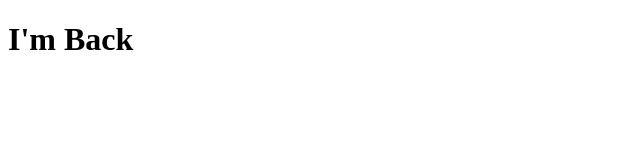
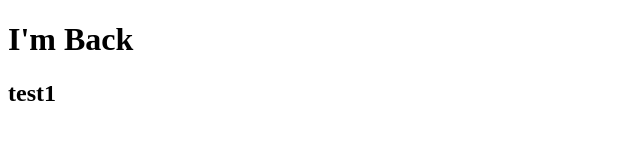
Before and after one commit to Sampad-Sarker/test1, a plain HTML site: page test.html in a window 1280 px wide. Shown: the full height of the page, 0-640 px from the left. Drawn offline with Linux system fonts and the light colour scheme.

Commit message:
test message

```diff
--- a/test.html
+++ b/test.html
@@ -7,6 +7,7 @@
 </head>
 <body>
     <h1>I'm Back</h1>
+    <h2>test1</h2>
 
 </body>
 </html>
```
